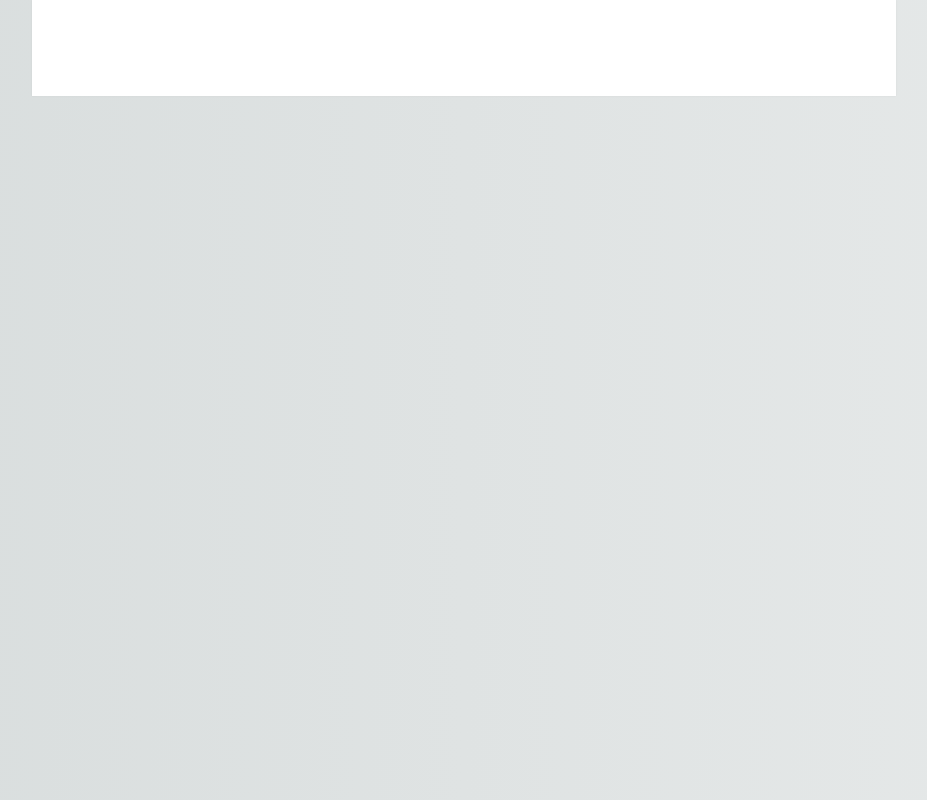
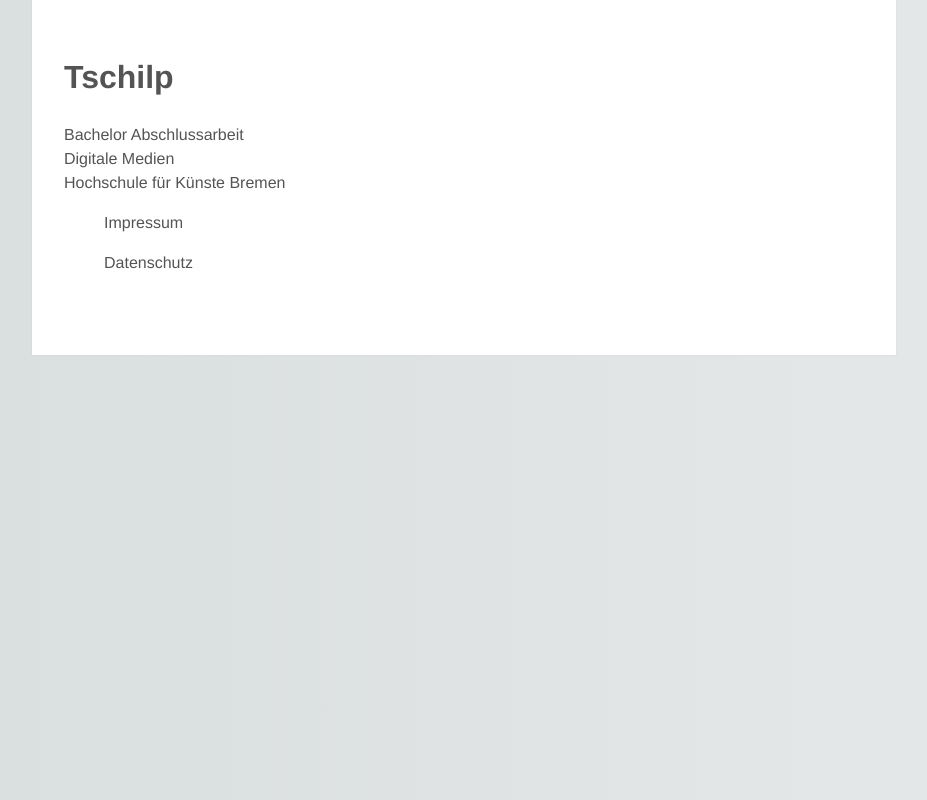
Before and after one commit to KthrnG/Tschilp, a plain HTML site: page index.html in a window 1280 px wide. Shown: the whole page, without its empty margins (176-1103 px from the left). Drawn offline with Linux system fonts and the light colour scheme.

Commit message:
Update index.html

```diff
--- a/index.html
+++ b/index.html
@@ -10,6 +10,23 @@
 </head>
 
 <body>
+
+    <h1>Tschilp</h1>
+    <p>Bachelor Abschlussarbeit <br> Digitale Medien <br> Hochschule für Künste Bremen</p>
+
 </body>
 
+<footer>
+    <ul>
+        <tr>
+            <td>Impressum</td>
+        </tr>
+    </ul>
+    <ul>
+        <tr>
+            <td>Datenschutz</td>
+        </tr>
+    </ul>
+</footer>
+
 </html>
```
